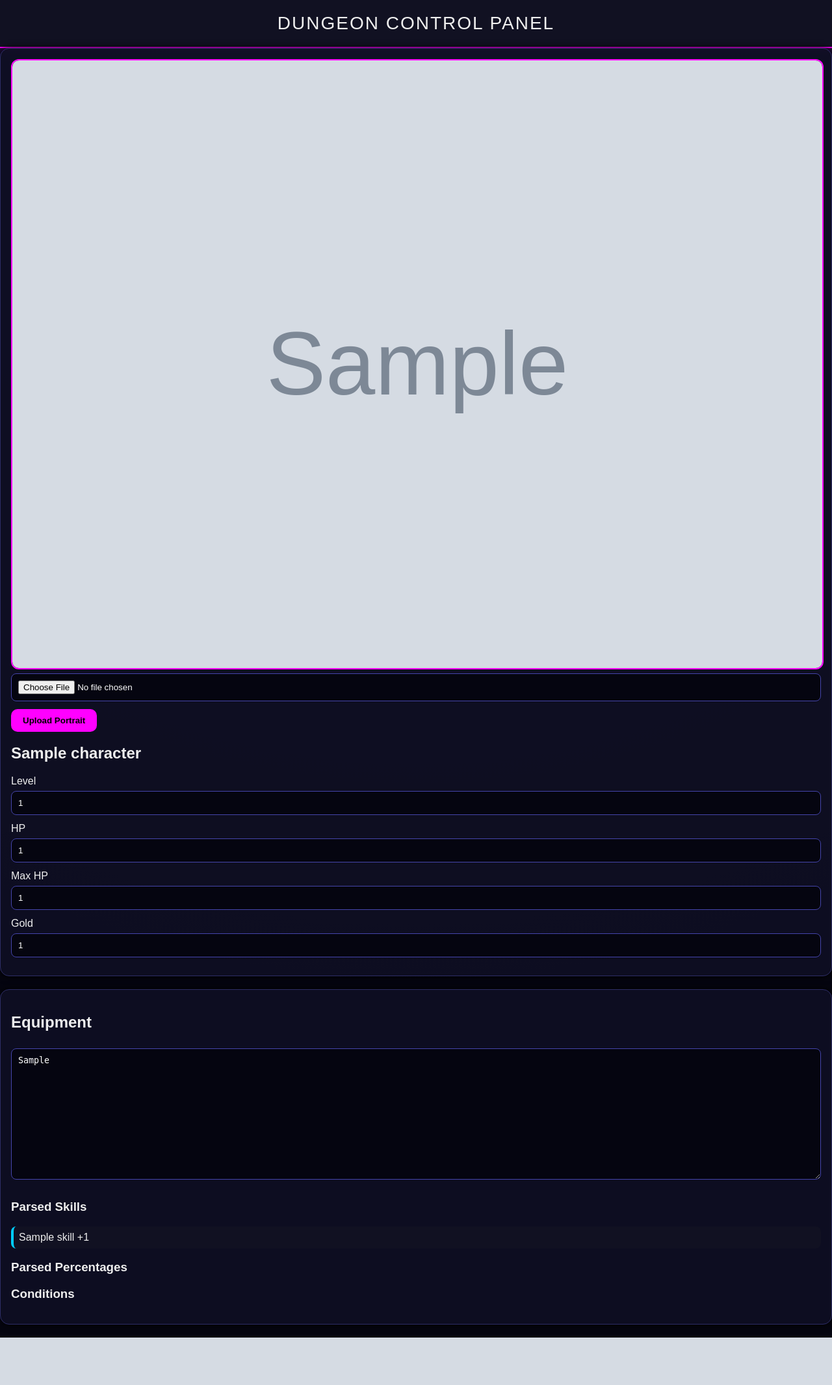
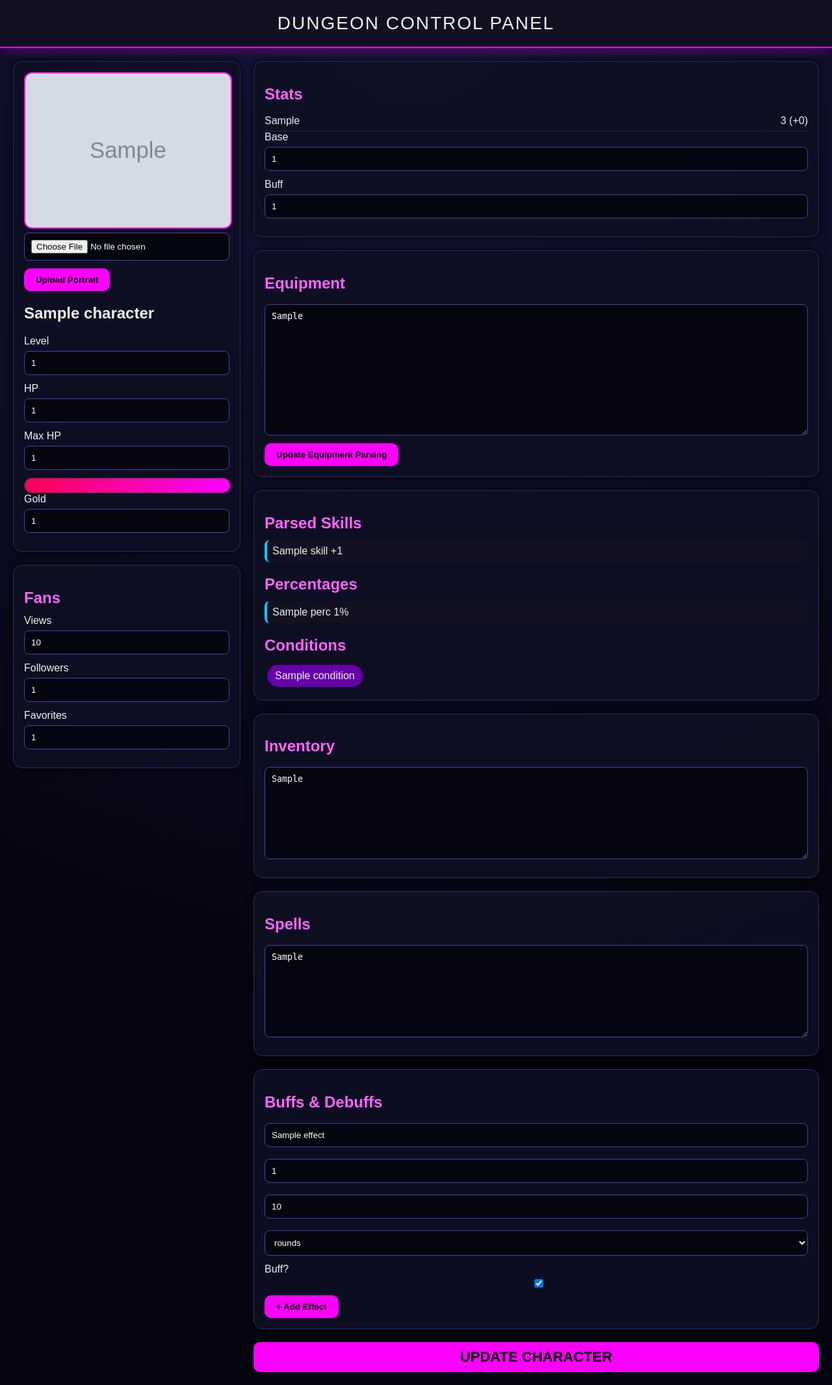
Before and after one commit to chancem5882-web/Dungeon-crawl, a Flask app: page /c/1 in a window 1280 px wide. Shown: the whole page at 65% size. Before the commit the page ends 2058 px from the top, so only its background shows below. Run offline with Flask 3, Linux system fonts and the light colour scheme; tables that the repository leaves empty hold one stand-in row (values such as "Sample post"); grey boxes marked "Sample" are stand-in pictures.

Commit message:
Update character.html

```diff
--- a/templates/character.html
+++ b/templates/character.html
@@ -1,28 +1,31 @@
 <link rel="stylesheet" href="/static/style.css">
 
 <div class="header">
-DUNGEON CONTROL PANEL
+    DUNGEON CONTROL PANEL
 </div>
 
-<div class="layout">
+<div class="main">
+
+<!-- LEFT -->
 
 <div>
 
 <div class="card">
 
 {% if character[2] %}
-<img src="{{character[2]}}" class="portrait">
+<img
+src="{{character[2]}}"
+class="portrait">
 {% endif %}
 
 <form
 action="/upload/{{character[0]}}"
 method="post"
-enctype="multipart/form-data"
->
+enctype="multipart/form-data">
 
 <input type="file" name="image">
 
-<button type="submit">
+<button>
 Upload Portrait
 </button>
 
@@ -31,60 +34,289 @@ Upload Portrait
 <h2>{{character[1]}}</h2>
 
 <label>Level</label>
-<input name="level" value="{{meta[1]}}">
+<input
+name="level"
+value="{{meta[1]}}">
 
 <label>HP</label>
-<input name="hp" value="{{meta[2]}}">
+<input
+name="hp"
+value="{{meta[2]}}">
 
 <label>Max HP</label>
-<input name="max_hp" value="{{meta[3]}}">
+<input
+name="max_hp"
+value="{{meta[3]}}">
+
+<div class="hpbar">
+<div
+class="hpfill"
+style="width:{{(meta[2]/meta[3])*100}}%">
+</div>
+</div>
 
 <label>Gold</label>
-<input name="gold" value="{{meta[4]}}">
+<input
+name="gold"
+value="{{meta[4]}}">
+
+</div>
+
+<div class="card">
+
+<h2 class="section-title">
+Fans
+</h2>
+
+<label>Views</label>
+<input
+name="views"
+value="{{meta[5]}}">
+
+<label>Followers</label>
+<input
+name="followers"
+value="{{meta[6]}}">
+
+<label>Favorites</label>
+<input
+name="favorites"
+value="{{meta[7]}}">
 
 </div>
 
 </div>
 
+<!-- RIGHT -->
+
 <div>
 
 <div class="card">
 
-<h2>Equipment</h2>
+<h2 class="section-title">
+Stats
+</h2>
+
+{% for s,d in stats.items() %}
+
+<div class="stat">
+<div>{{s}}</div>
+<div>
+{{d.total}} (+{{d.mod}})
+</div>
+</div>
+
+<label>Base</label>
+<input
+name="base_{{s}}"
+value="{{d.base}}">
+
+<label>Buff</label>
+<input
+name="buff_{{s}}"
+value="{{d.buff}}">
+
+{% endfor %}
+
+</div>
+
+<div class="card">
+
+<h2 class="section-title">
+Equipment
+</h2>
 
 <textarea
 name="equipment"
-rows="12"
->{{meta[8]}}</textarea>
+rows="12">{{meta[8]}}</textarea>
 
-<h3>Parsed Skills</h3>
+<button onclick="updateCharacter()">
+Update Equipment Parsing
+</button>
+
+</div>
+
+<div class="card">
+
+<h2 class="section-title">
+Parsed Skills
+</h2>
 
 {% for s in skills %}
+
 <div class="skill">
 {{s[1]}} +{{s[2]}}
 </div>
+
 {% endfor %}
 
-<h3>Parsed Percentages</h3>
+<h2 class="section-title">
+Percentages
+</h2>
 
-{% for p in percentages %}
+{% for p in percs %}
+
 <div class="skill">
 {{p[1]}} {{p[2]}}%
 </div>
+
 {% endfor %}
 
-<h3>Conditions</h3>
+<h2 class="section-title">
+Conditions
+</h2>
 
-{% for c in conditions %}
+{% for c in conds %}
+
 <div class="condition">
 {{c[1]}}
 </div>
+
 {% endfor %}
+
+</div>
+
+<div class="card">
+
+<h2 class="section-title">
+Inventory
+</h2>
+
+<textarea
+name="inventory"
+rows="8">{{meta[9]}}</textarea>
+
+</div>
+
+<div class="card">
+
+<h2 class="section-title">
+Spells
+</h2>
+
+<textarea
+name="spells"
+rows="8">{{meta[10]}}</textarea>
+
+</div>
+
+<div class="card">
+
+<h2 class="section-title">
+Buffs & Debuffs
+</h2>
+
+<div id="effects">
+
+{% for e in effects %}
+
+<div class="effect">
+
+<input
+class="ename"
+value="{{e[0]}}">
+
+<input
+class="eval"
+value="{{e[1]}}">
+
+<input
+class="edur"
+value="{{e[2]}}">
+
+<select class="etype">
+
+<option
+{% if e[3]=='rounds' %}
+selected
+{% endif %}>
+rounds
+</option>
+
+<option
+{% if e[3]=='hours' %}
+selected
+{% endif %}>
+hours
+</option>
+
+</select>
+
+Buff?
+<input
+type="checkbox"
+class="ebuff"
+{% if e[4]==1 %}
+checked
+{% endif %}>
+
+</div>
+
+{% endfor %}
+
+</div>
+
+<button
+type="button"
+onclick="addEffect()">
+
++ Add Effect
+
+</button>
+
+</div>
+
+<button
+style="width:100%;font-size:22px;"
+onclick="updateCharacter()">
+
+UPDATE CHARACTER
+
+</button>
 
 </div>
 
 </div>
 
-</div>
+<script>
+
+function addEffect(){
+
+    let d = document.createElement("div");
+
+    d.className = "effect";
+
+    d.innerHTML = `
+
+    <input
+    class="ename"
+    placeholder="Effect Name">
+
+    <input
+    class="eval"
+    placeholder="Value">
+
+    <input
+    class="edur"
+    placeholder="Duration">
+
+    <select class="etype">
+        <option>rounds</option>
+        <option>hours</option>
+    </select>
+
+    Buff?
+    <input
+    type="checkbox"
+    class="ebuff">
+
+    `;
+
+    document
+    .getElementById("effects")
+    .appendChild(d);
+}
+
+</script>
 
 <script src="/static/app.js"></script>
```
